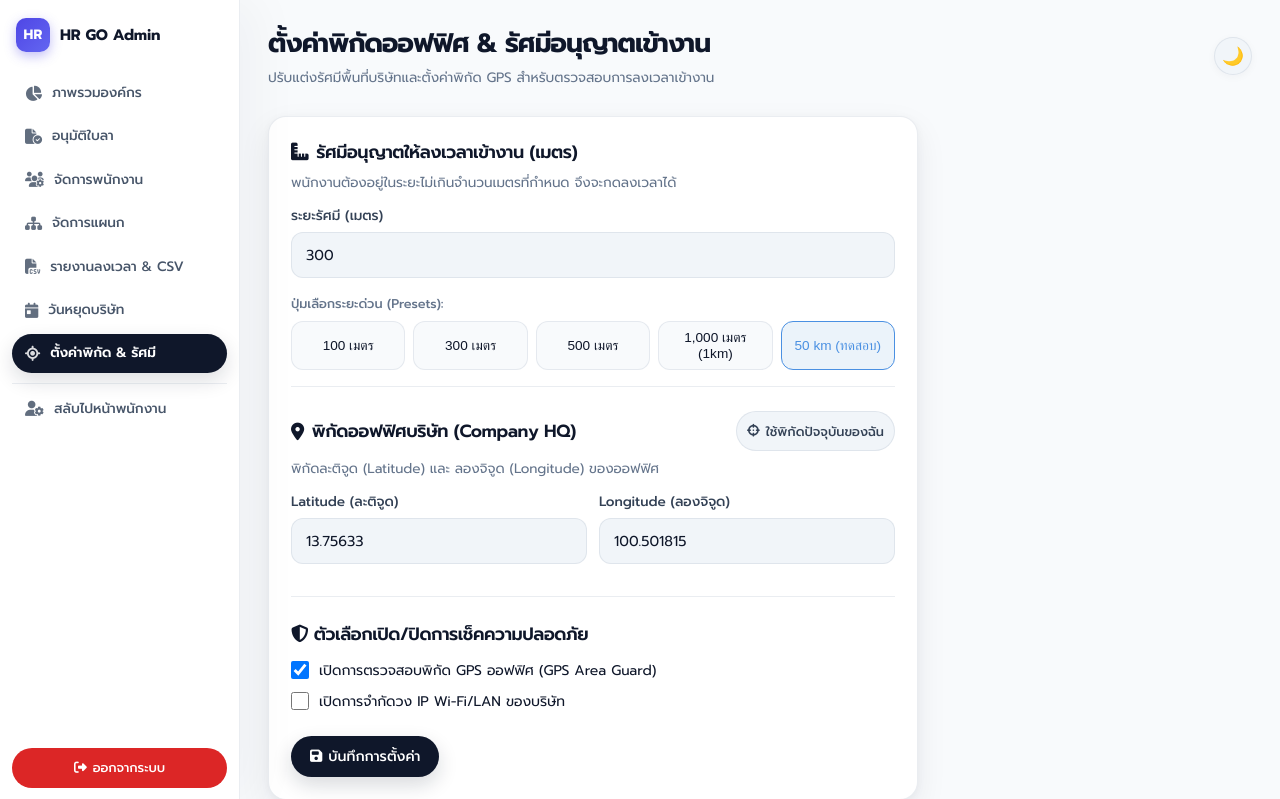
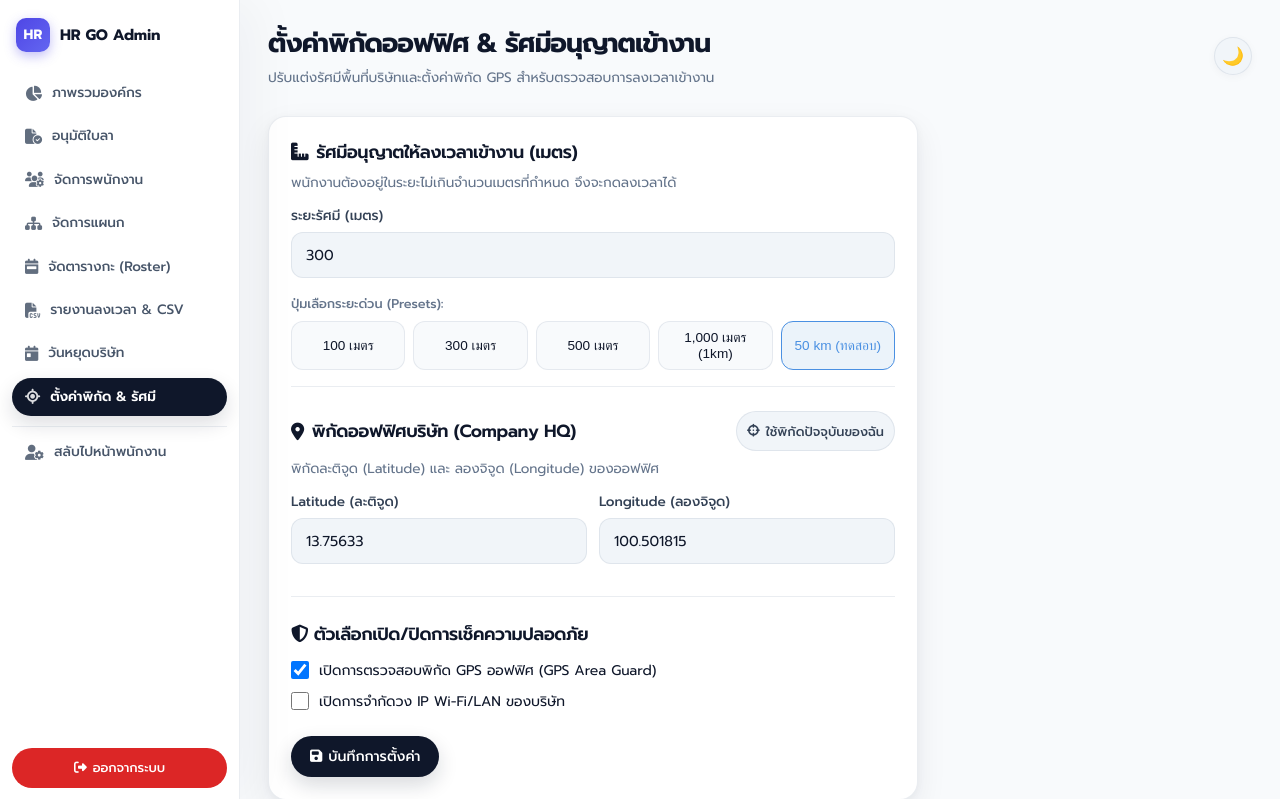
Before and after one commit to goomxxzaza123/hrgo, a PHP site: page /admin/manage_settings.php in a window 1280 px wide. Shown: the top 799 px of the page. Run offline with PHP 8.4, Linux system fonts and the light colour scheme; a user stored in the database is signed in; data comes from the database, SQL or seed files in the repository; some libraries are stand-ins or nearby versions.

Commit message:
Add missing roster shift management menu (manage_roster.php) to manage_settings.php sidebar

```diff
--- a/admin/manage_settings.php
+++ b/admin/manage_settings.php
@@ -87,6 +87,12 @@ $userName = $currentUser['name'];
                     <a href="manage_departments.php" class="sidebar-link">
                         <i class="fa-solid fa-sitemap icon"></i>
                         <span>จัดการแผนก</span>
+                    </a>
+                </li>
+                <li class="sidebar-menu-item">
+                    <a href="manage_roster.php" class="sidebar-link">
+                        <i class="fa-solid fa-calendar-week icon"></i>
+                        <span>จัดตารางกะ (Roster)</span>
                     </a>
                 </li>
                 <li class="sidebar-menu-item">
```
